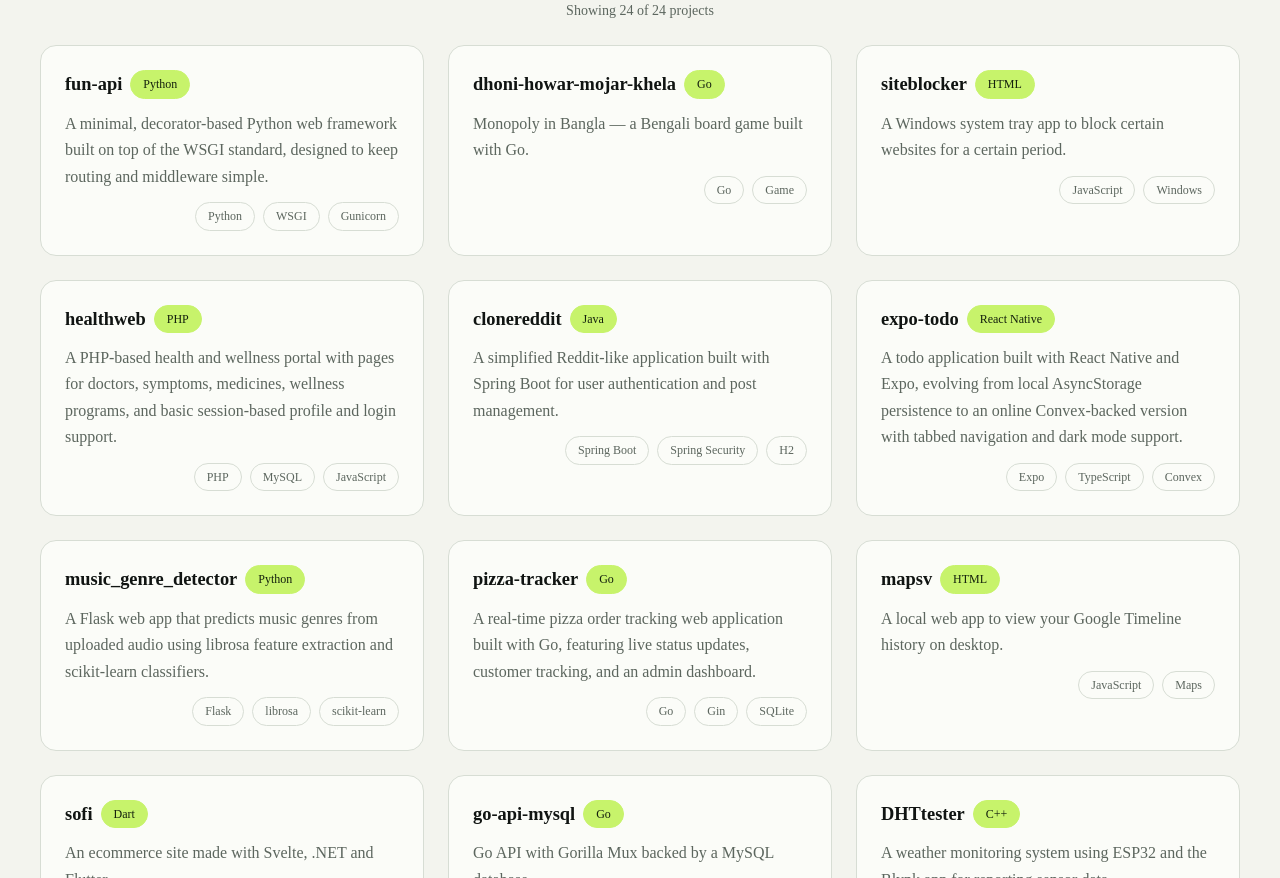
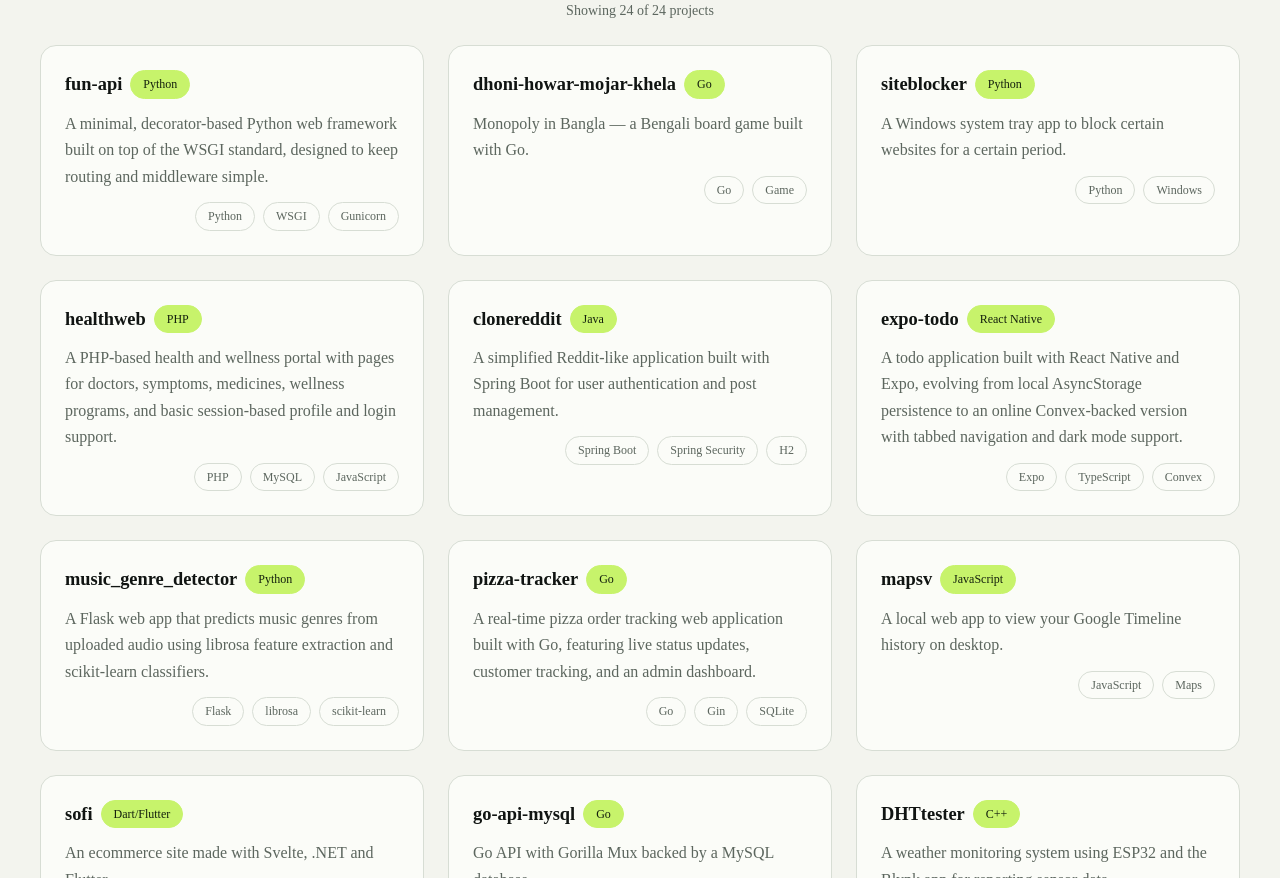
Before and after one commit to junaid-h0ssain/junaid-h0ssain.github.io, a Next.js app in the folder web/: page /projects in a window 1280 px wide. Shown: the part 432-1310 px from the top of the page. Built offline with nearby package versions, Linux system fonts and the light colour scheme.

Commit message:
Fix project languages and Dart/Flutter badges

```diff
--- a/web/components/projects-view.tsx
+++ b/web/components/projects-view.tsx
@@ -32,7 +32,10 @@ const LANGUAGES = [
 ]
 
 function matchesLanguage(project: Project, language: string) {
-  return project.badge === language || project.tags.includes(language)
+  return (
+    project.badge.split("/").includes(language) ||
+    project.tags.includes(language)
+  )
 }
 
 function CompactCard({ project }: { project: Project }) {
--- a/web/data/projects.ts
+++ b/web/data/projects.ts
@@ -15,12 +15,12 @@ export const PROJECTS: Project[] = [
   {
     repo: "junaid-h0ssain/next-js-learn",
     title: "next-js-learn",
-    badge: "Vercel",
+    badge: "TypeScript",
     image: `${UPLOAD}liP0ABz9f3F1Lo2lhbDRbjh2pcKCTWdXSa4x853Gukm1PUfe`,
     imageAlt: "Next.js Learn Project",
     description:
       "An event management and discovery platform built with Next.js, featuring interactive 3D graphics, animations, and a MongoDB backend.",
-    tags: ["Next.js", "MongoDB", "Three.js"],
+    tags: ["Next.js", "TypeScript", "MongoDB", "Three.js"],
     liveUrl: "https://next-js-learn-omega-taupe.vercel.app/",
   },
   {
@@ -108,7 +108,7 @@ export const PROJECTS: Project[] = [
   {
     repo: "junaid-h0ssain/booktracker2",
     title: "booktracker2",
-    badge: "Flutter",
+    badge: "Dart/Flutter",
     image: `${UPLOAD}liP0ABz9f3F1upD1YqBd3qLSlH1ANx9IMwcRnWGQy62ZuKOY`,
     imageAlt: "BookTracker",
     description:
@@ -148,12 +148,12 @@ export const PROJECTS: Project[] = [
   {
     repo: "junaid-h0ssain/portfolio-v1",
     title: "portfolio-v1",
-    badge: "Astro",
+    badge: "TypeScript",
     image: `${UPLOAD}liP0ABz9f3F1Rcl69WUXwrt4mkLl3fxHcEYjuqVASvD1gnaW`,
     imageAlt: "Portfolio V1",
     description:
       "A personal portfolio website built with Astro, React, MDX, and Tailwind CSS, featuring project, blog, and resume pages.",
-    tags: ["Astro", "React", "MDX"],
+    tags: ["Astro", "React", "TypeScript", "MDX"],
     liveUrl: "https://portfolio-v1.junadhon81.workers.dev/",
   },
   {
@@ -190,7 +190,7 @@ export const PROJECTS: Project[] = [
   {
     repo: "junaid-h0ssain/sofi",
     title: "sofi",
-    badge: "Dart",
+    badge: "Dart/Flutter",
     description: "An ecommerce site made with Svelte, .NET and Flutter.",
     tags: ["Flutter", "Svelte", ".NET"],
   },
@@ -211,7 +211,7 @@ export const PROJECTS: Project[] = [
   {
     repo: "junaid-h0ssain/mapsv",
     title: "mapsv",
-    badge: "HTML",
+    badge: "JavaScript",
     description:
       "A local web app to view your Google Timeline history on desktop.",
     tags: ["JavaScript", "Maps"],
@@ -219,10 +219,10 @@ export const PROJECTS: Project[] = [
   {
     repo: "junaid-h0ssain/siteblocker",
     title: "siteblocker",
-    badge: "HTML",
+    badge: "Python",
     description:
       "A Windows system tray app to block certain websites for a certain period.",
-    tags: ["JavaScript", "Windows"],
+    tags: ["Python", "Windows"],
   },
   {
     repo: "junaid-h0ssain/valentine-card",
```
